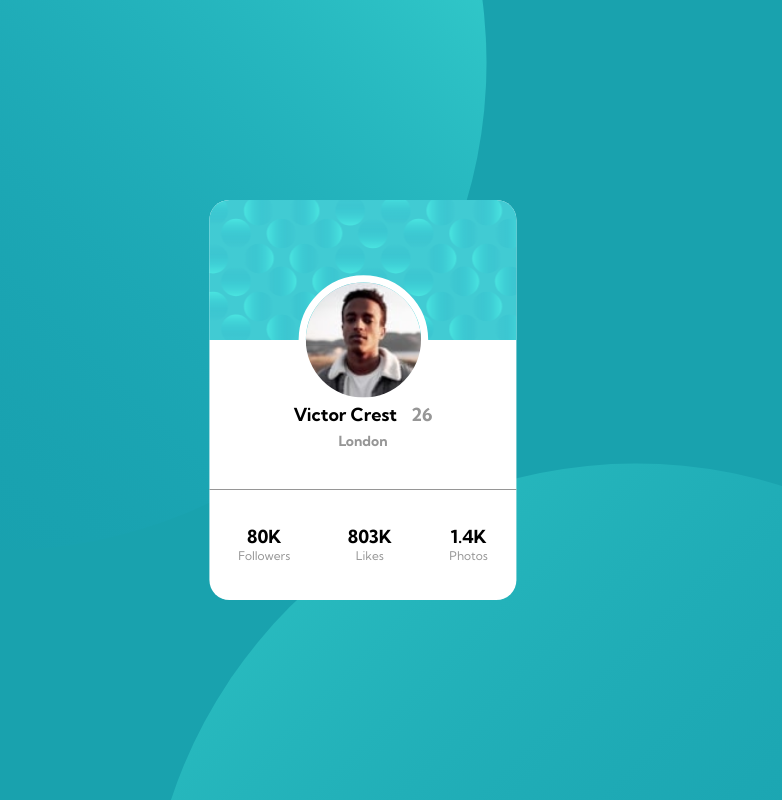
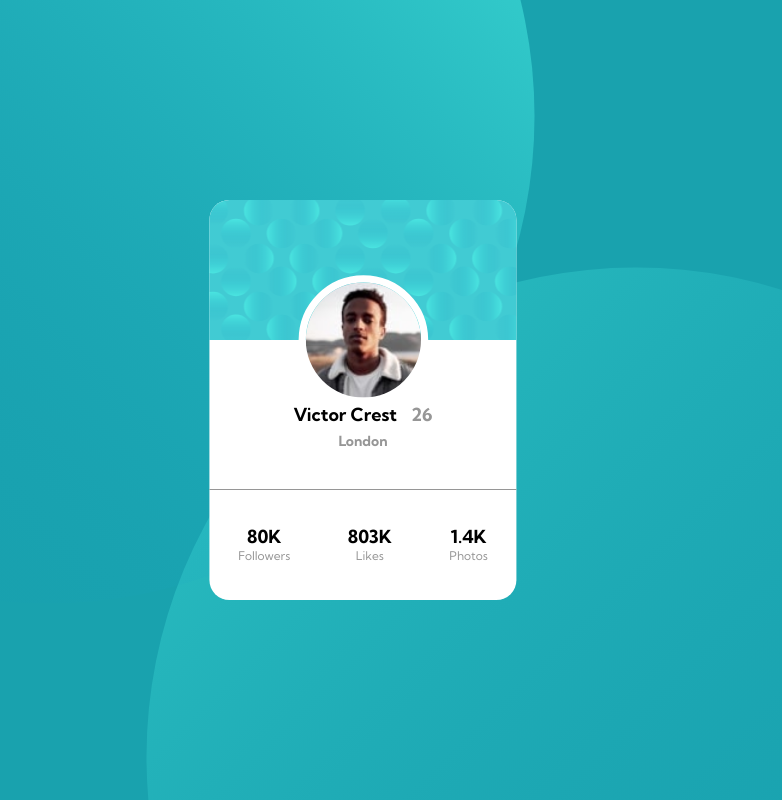
Before and after one commit to GrischK/Profile-card-component-challenge-hub, a plain HTML site: page index.html in a window 1280 px wide. Shown: the whole page, without its empty margins (277-1059 px from the left). Drawn offline with Linux system fonts and the light colour scheme.

Commit message:
modif cercles bg

```diff
--- a/stylesheet.css
+++ b/stylesheet.css
@@ -15,7 +15,7 @@ body{
     background-color: hsl(185, 75%, 39%);
     background-image: url("images/bg-pattern-top.svg"), url("images/bg-pattern-bottom.svg");
     background-repeat: no-repeat;
-    background-position: -71% 240%, 140% -260%;
+    background-position: -55% 210%, 140% -150%;
 }
 
 *{
```
